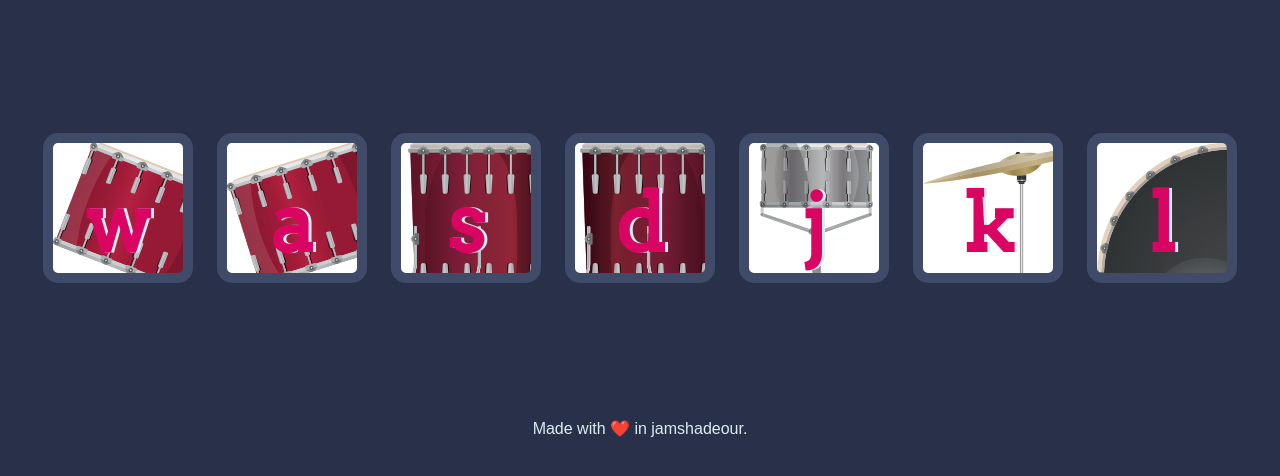
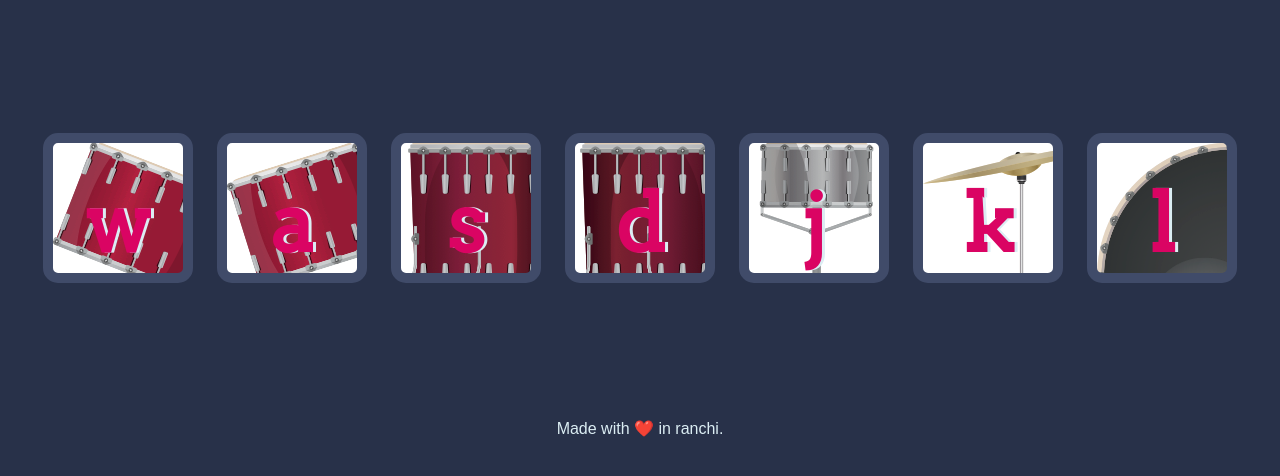
Before and after one commit to Aditya23singh/aditya-s_drum_kit, a plain HTML site: page index.html in a window 1280 px wide. Shown: the part 156-632 px from the top of the page. Drawn offline with Linux system fonts and the light colour scheme.

Commit message:
change city

```diff
--- a/index.html
+++ b/index.html
@@ -24,7 +24,7 @@
 <script src="index.js" charset="utf-8"></script>
 
 <footer>
-  Made with ❤️ in jamshadeour.
+  Made with ❤️ in ranchi.
 </footer>
 </body>
 </html>
```
